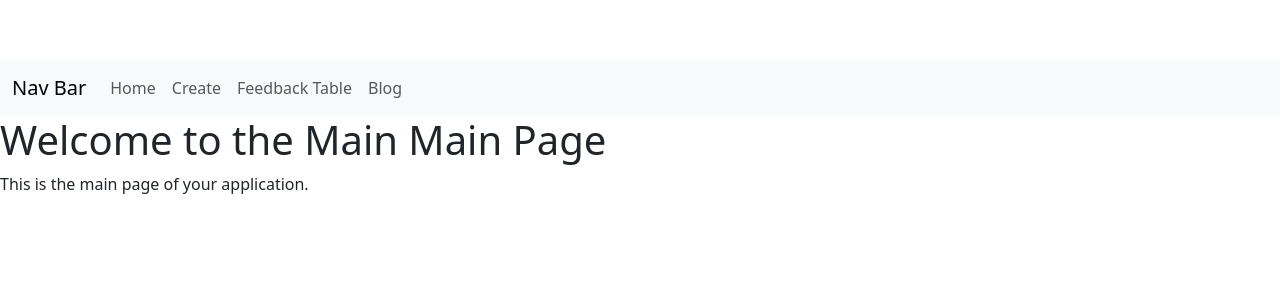
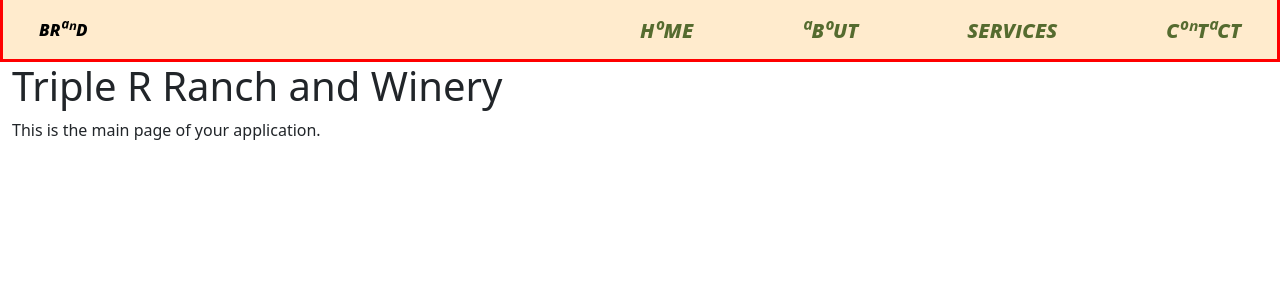
Before and after one commit to CrystalW11/Website-Template, a React (Vite) app in the folder client/: page / in a window 1280 px wide. Shown: the top 300 px of the page. Built offline with nearby package versions, Linux system fonts and the light colour scheme.

Commit message:
updated files for layout

```diff
--- a/client/index.html
+++ b/client/index.html
@@ -6,11 +6,15 @@
     <meta name="viewport" content="width=device-width, initial-scale=1.0" />
     <!-- Bootstrap CDN -->
     <link rel="stylesheet" href="https://cdn.jsdelivr.net/npm/bootstrap@5.3.0/dist/css/bootstrap.min.css">
+    <link href="https://cdn.jsdelivr.net/npm/bootstrap@5.3.3/dist/css/bootstrap.min.css" rel="stylesheet"
+      integrity="sha384-QWTKZyjpPEjISv5WaRU9OFeRpok6YctnYmDr5pNlyT2bRjXh0JMhjY6hW+ALEwIH" crossorigin="anonymous">
 
     <title>First Webpage Template</title>
   </head>
   <body>
     <div id="root"></div>
     <script type="module" src="/src/main.jsx"></script>
+    <script src="https://cdn.jsdelivr.net/npm/bootstrap@5.3.3/dist/js/bootstrap.bundle.min.js"
+      integrity="sha384-YvpcrYf0tY3lHB60NNkmXc5s9fDVZLESaAA55NDzOxhy9GkcIdslK1eN7N6jIeHz" crossorigin="anonymous"></script>
   </body>
 </html>
--- a/client/src/components/Nav.css
+++ b/client/src/components/Nav.css
@@ -1,15 +1,23 @@
-.custom-navbar {
-     position: fixed;
-     /* Fix the navbar at the top */
-     top: 0;
-     /* Stick to the top */
-     left: 0;
-     width: 100%;
-     /* Full width */
-     z-index: 1000;
-     /* Ensures it stays above other content */
-     background-color: #004080 !important;
-     /* Keep the background color */
+.navbar {
+     border: red 3px solid;
+     margin: auto;
+     font-size: x-large;
+     font-weight: 600;
+     font-style: oblique;
+     font-feature-settings: "aalt";
+
+
+     margin-top: -5%;
+     background-color: blanchedalmond !important; /* force the background color*/
+     color: darkolivegreen;
+     padding-left: 20px;
+     /* Adjust padding on the left */
+     padding-right: 20px;
+     /* Adjust padding on the right */
+     padding-top: 10px;
+     /* Adjust padding on the top */
+     padding-bottom: 10px;
+     /* Adjust padding on the bottom */
 }
 
 body {
--- a/client/src/components/Nav.jsx
+++ b/client/src/components/Nav.jsx
@@ -1,54 +1,37 @@
+/** @format */
 
 import React from "react";
-import { Link } from "react-router-dom";
-import "./Nav.css"
+import "bootstrap/dist/css/bootstrap.min.css";
+import "./nav.css"; // Ensure this is properly imported
 
-const Nav = () => {
+const NavBar = () => {
   return (
-    <>
-      <nav className="navbar navbar-expand-lg navbar-light bg-light">
-        <div className="container-fluid">
-          <Link className="navbar-brand" to="/">
-            Nav Bar
-          </Link>
-          <button
-            className="navbar-toggler"
-            type="button"
-            data-bs-toggle="collapse"
-            data-bs-target="#navbarNav"
-            aria-controls="navbarNav"
-            aria-expanded="false"
-            aria-label="Toggle navigation">
-            <span className="navbar-toggler-icon"></span>
-          </button>
-          <div className="collapse navbar-collapse" id="navbarNav">
-            <ul className="navbar-nav">
-              <li className="nav-item">
-                <Link className="nav-link" to="/">
-                  Home
-                </Link>
-              </li>
-              <li className="nav-item">
-                <Link className="nav-link" to="/create">
-                  Create
-                </Link>
-              </li>
-              <li className="nav-item">
-                <Link className="nav-link" to="/feedback">
-                  Feedback Table
-                </Link>
-              </li>
-              <li className="nav-item">
-                <Link className="nav-link" to="/blog">
-                  Blog
-                </Link>
-              </li>
-            </ul>
-          </div>
+    <nav className="navbar navbar-light bg-light">
+      <div className="container-fluid px-3 d-flex justify-content-between w-100">
+        {" "}
+        {/* Flexbox to evenly space links */}
+        <a className="navbar-brand" href="#">
+          Brand
+        </a>
+        <div className="d-flex w-50 justify-content-between">
+          {" "}
+          {/* Flexbox for the links */}
+          <a className="nav-link active" aria-current="page" href="#">
+            Home
+          </a>
+          <a className="nav-link" href="#">
+            About
+          </a>
+          <a className="nav-link" href="#">
+            Services
+          </a>
+          <a className="nav-link" href="#">
+            Contact
+          </a>
         </div>
-      </nav>
-    </>
+      </div>
+    </nav>
   );
 };
 
-export default Nav;
+export default NavBar;
--- a/client/src/views/Home.jsx
+++ b/client/src/views/Home.jsx
@@ -3,8 +3,8 @@ import React from "react";
 const Home = () => {
   return (
     <>
-      <div>
-        <h1>Welcome to the Main Main Page</h1>
+      <div className="container-fluid">
+        <h1>Triple R Ranch and Winery</h1>
         <p>This is the main page of your application.</p>
       </div>
     </>
```
